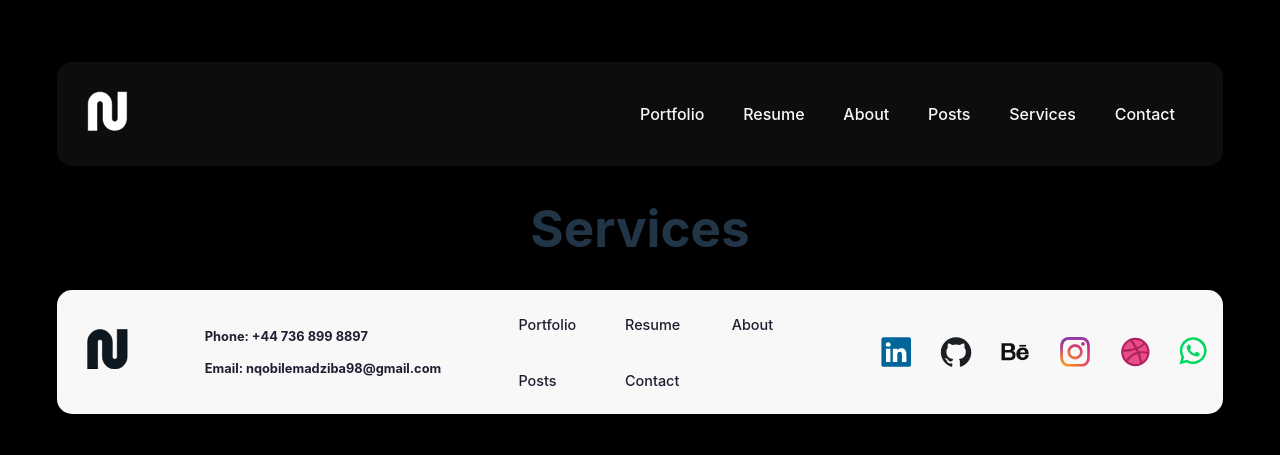
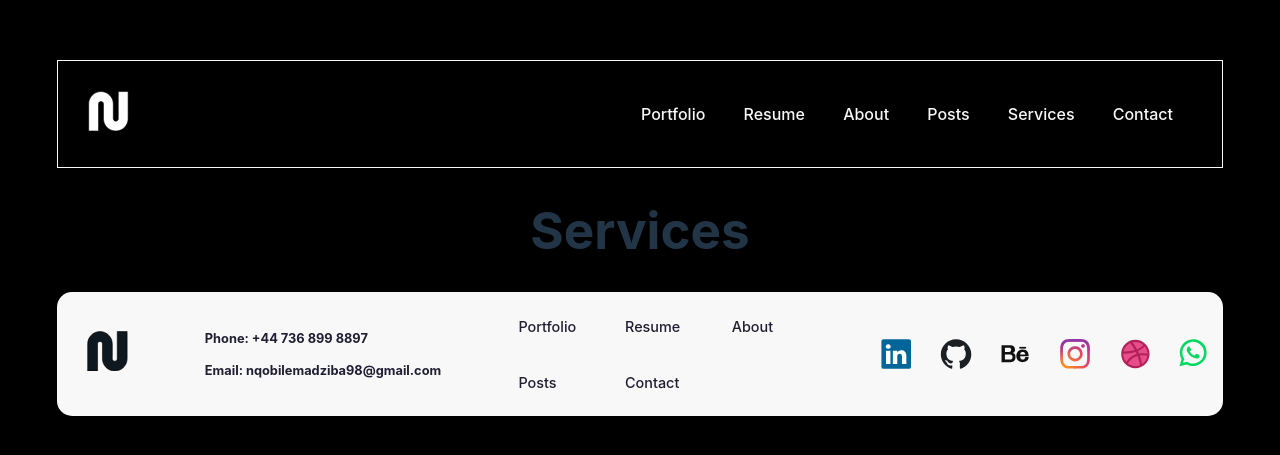
Before and after one commit to Nqobile-the-redeemed/inside-nqobiles-head, a React (Vite) app in the folder frontend/my blog frontend/: page /services in a window 1280 px wide. Shown: the part 187-642 px from the top of the page. Built offline with nearby package versions, Linux system fonts and the light colour scheme.

Commit message:
changes to the header
getting into a sense of flow hope to maintain the habit

```diff
--- a/frontend/my blog frontend/src/App.css
+++ b/frontend/my blog frontend/src/App.css
@@ -77,6 +77,7 @@
   --secondary-raspberry: #DB2955;
   --secondary-naples-yellow: #F1DB4B;
   --secondary-perrywinkle: #DAC4F7;
+  --tertiary-light-black: #
 }
 
 .currentLogo {
@@ -97,9 +98,10 @@ body {
   justify-content: space-between;
   align-items: center;
   padding: 1rem;
-  background-color: rgba(255, 255, 255, 0.05);
-  color: white;
-  border-radius: 15px;
+  border-color: var(--primary-ivory);
+  border-width: 1px;
+  border-style: solid;
+  color: var(--primary-ivory);
 }
 
 #root {
@@ -118,25 +120,35 @@ body {
 }
 
 .headerButton {
-  color: #F9F8F8;
-  border: none;
-  border-radius: 15px;
+  color: var(--primary-ivory);
   padding: 0.5em 1em;
   font-size: 1em;
+  border-color: var(--primary-black);
+  border-style: solid;
+  border-width: 0.5px;
   cursor: pointer;
   transition: all 0.3s ease-in-out;
 }
 
 .headerButton:hover {
   /* styles for when the mouse is over the button */
-  background-color: #F9F8F8;
-  color: #09071D;
+  border-color: var(--primary-ivory);
+  border-style: solid;
+  border-width: 0.5px;
+  color: var(--primary-ivory);
 }
 
 .headerButton:active {
   /* styles for when the button is being clicked */
-  background-color: #09071D;
-  color: #F9F8F8;
+  background-color: var(--primary-ivory);
+  color: var(--primary-black);
+  border-color: var(--primary-black);
+  border-style: solid;
+  border-width: 0.5px;
+}
+
+.contactButton{
+  background-color: ;
 }
 
 .footer {
```
